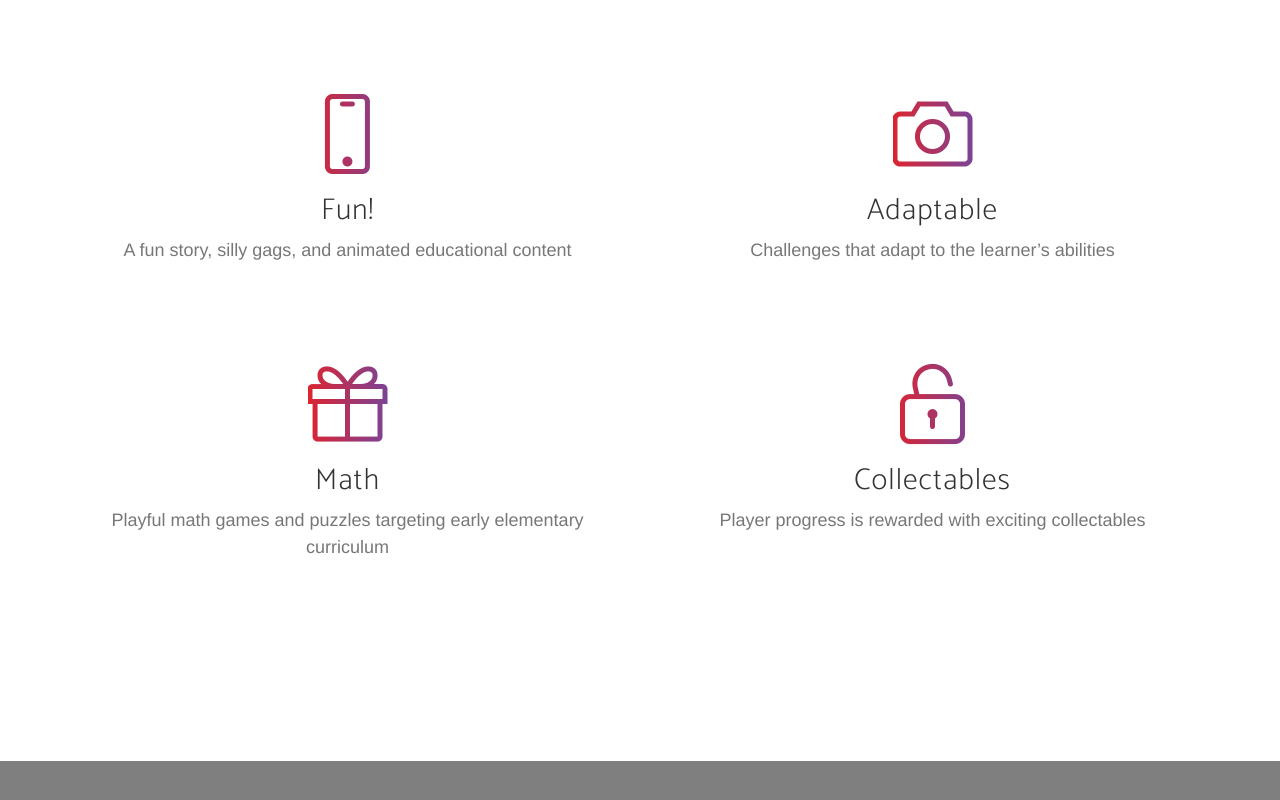
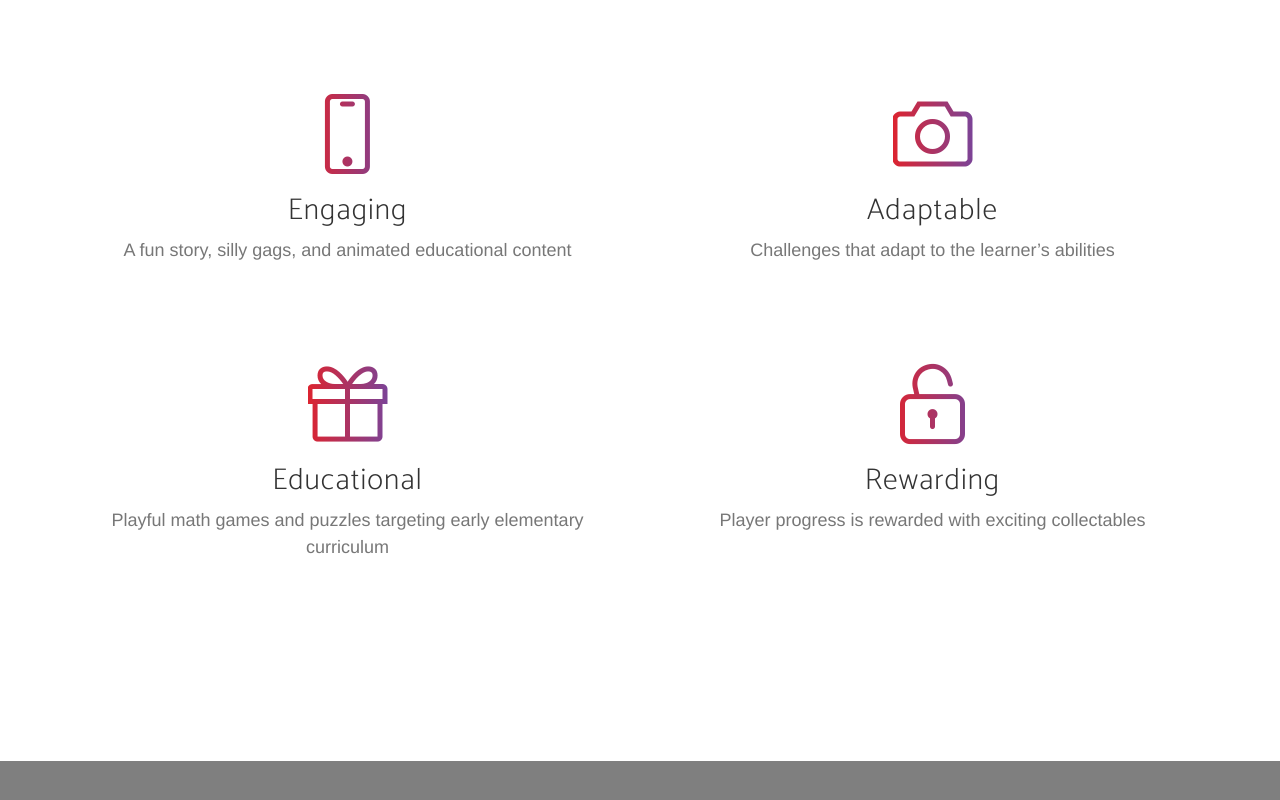
Before and after one commit to ameshn/playbumi, a website: page index.html in a window 1280 px wide. Shown: the part 1495-2295 px from the top of the page. Drawn offline with nearby package versions, Linux system fonts and the light colour scheme; a web font is replaced by a local one.

Commit message:
Wordsmithing

```diff
--- a/index.html
+++ b/index.html
@@ -124,7 +124,7 @@
                             <div class="col-md-6">
                                 <div class="feature-item">
                                     <i class="icon-screen-smartphone text-primary"></i>
-                                    <h3>Fun!</h3>
+                                    <h3>Engaging</h3>
                                     <p class="text-muted">A fun story, silly gags, and animated educational content</p>
                                 </div>
                             </div>
@@ -140,14 +140,14 @@
                             <div class="col-md-6">
                                 <div class="feature-item">
                                     <i class="icon-present text-primary"></i>
-                                    <h3>Math</h3>
+                                    <h3>Educational</h3>
                                     <p class="text-muted">Playful math games and puzzles targeting early elementary curriculum</p>
                                 </div>
                             </div>
                             <div class="col-md-6">
                                 <div class="feature-item">
                                     <i class="icon-lock-open text-primary"></i>
-                                    <h3>Collectables</h3>
+                                    <h3>Rewarding</h3>
                                     <p class="text-muted">Player progress is rewarded with exciting collectables</p>
                                 </div>
                             </div>
```
